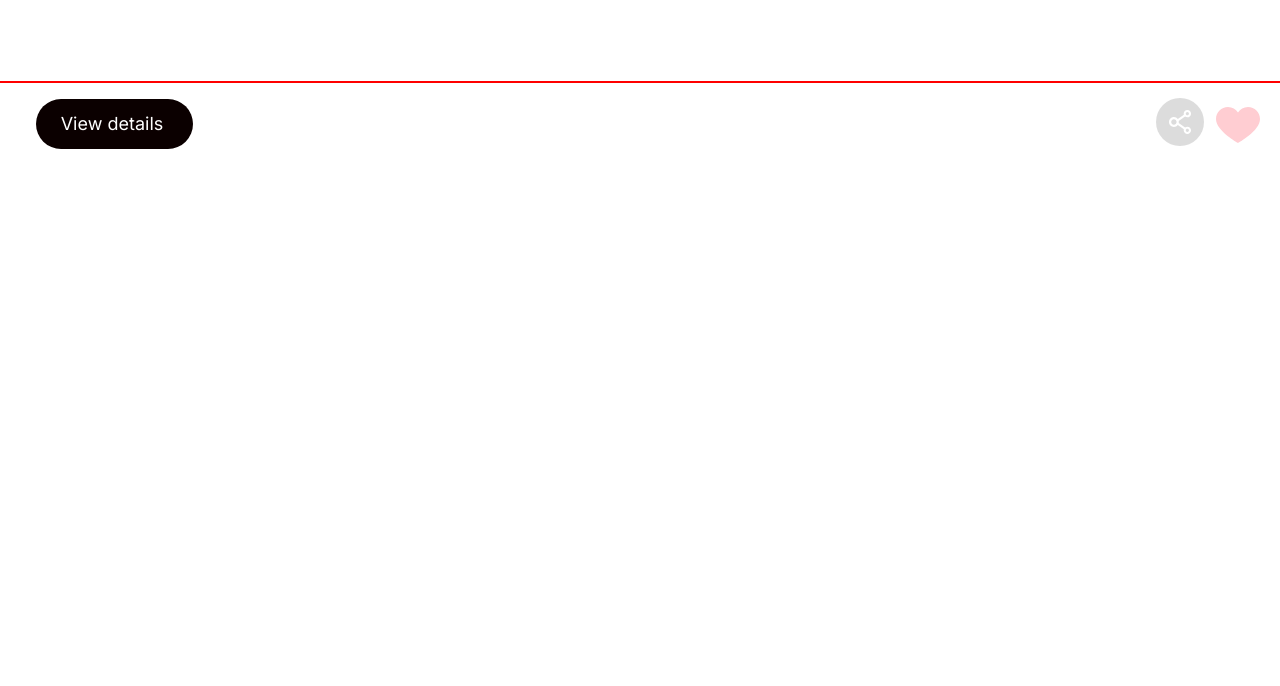
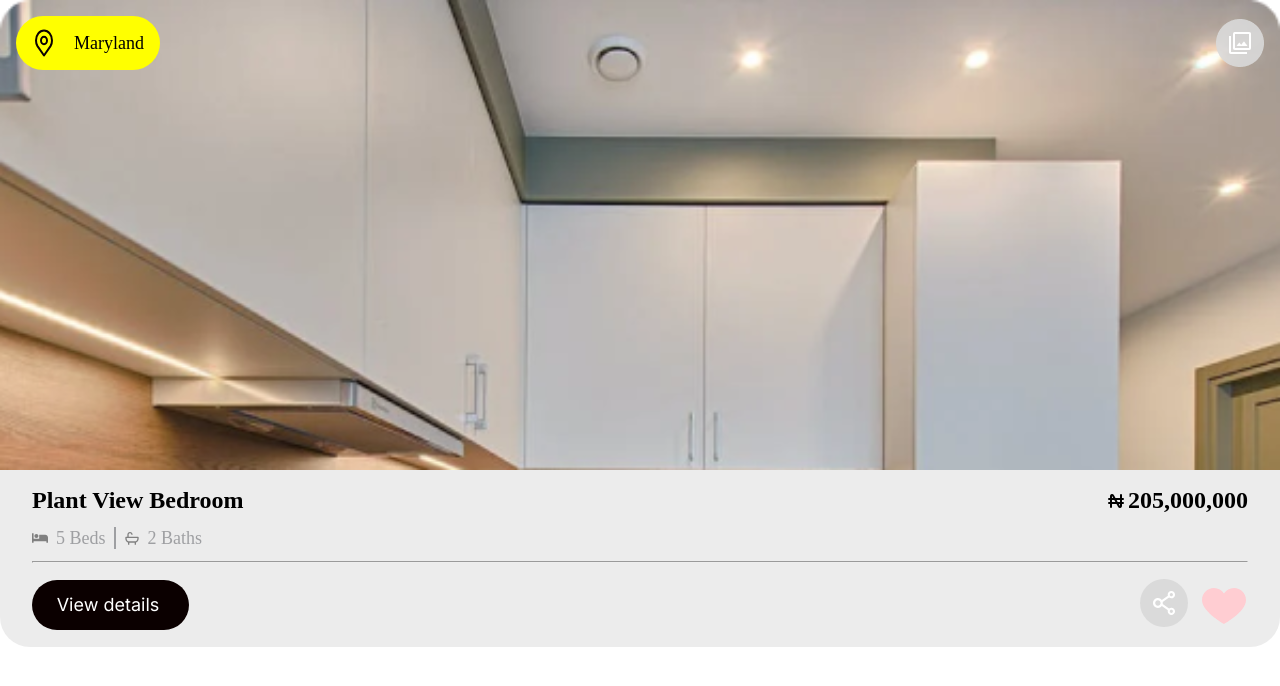
Before and after one commit to smartprincipal/EasyRentt, a React (Create React App) app: page / in a window 1280 px wide. Shown: the top 686 px of the page. Built offline with nearby package versions, Linux system fonts and the light colour scheme.

Commit message:
Restructured the CatalogueCard

```diff
--- a/src/Components/CatalogueCard/CatalogueCard.css
+++ b/src/Components/CatalogueCard/CatalogueCard.css
@@ -1,11 +1,116 @@
-.catalogueCard{
- height: 690px;
-width: 599px;
-border-radius: 30px;
-background-color: rgba(217, 217, 217, 0.5);
-border: 2px solid red;
+ .catalogueCard{
+    height: 50rem;
+    width: 599px;
+    border-radius: 30px;
+    background-color: rgba(217, 217, 217, 0.5);
+    font-family: 'Inter';
+    border: 1px solid black;
 }
-.catalogueImg{
+
+.catcardmaindiv{
+    background-image: url('../../Assets/Victoria.png');
+    background-repeat: no-repeat;
+    background-size: cover;
+    background-blend-mode: darken;
+    display: flex;
+    justify-content: space-between;
+    align-items: center;
+    padding: 1rem 1rem 25rem 1rem;
+}
+
+/* .catcardmaindiv:hover{
+    transform: scale(1.10);
+} */
+
+.catlocationdiv{
+    display: flex;
+    justify-content: space-between;
+    align-items: center;
+    background-color: yellow;
+    border-radius: 30px;
+    padding: 0.75rem 1rem;
+    min-width: 9rem;
+}
+
+.catlocationdiv p{
+    font-weight: 500;
+    font-size: 18px;
+    line-height: 22px;
+    text-align: center;
+
+}
+
+.catcardfooterdiv{
+    background: rgba(217, 217, 217, 0.5);
+    border-radius:  0px 0px 30px 30px;
+    padding: 1rem 2rem;
+}
+
+.catcardsubdiv1{
+    display: flex;
+    justify-content: space-between;
+    align-items: center;
+
+}
+.catcardsubdiv1 p{
+    font-style: normal;
+    font-weight: 600;
+    font-size: 24px;
+    line-height: 29px;
+    /* text-align: center; */
+    display: flex;
+    align-items: center;
+}
+
+.catcardsubdiv2, .bed-div, .bath-div{
+    display: flex;
+    align-items: center;
+}
+
+.catcardsubdiv2{
+    justify-content: flex-start;
+    padding: 0.75rem 0;
+}
+
+.bed-div{
+    justify-content: space-evenly;
+    border-right: 1px solid rgba(125, 127, 131, 0.7);
+}
+
+.bath-div{
+    justify-content: space-evenly;
+    border-left: 1px solid rgba(125, 127, 131, 0.7);
+    padding-left: 0.5rem;
+}
+
+.bed-div p, .bath-div p{
+    font-style: normal;
+    font-weight: 500;
+    font-size: 18px;
+    line-height: 22px;
+    color: rgba(125, 127, 131, 0.7);
+    padding: 0 0.5rem;
+}
+
+.catcardsubdiv3{
+    display: flex;
+    justify-content: space-between;
+    align-items: center;
+    padding-top: 1rem;
+}
+
+.sharelikediv{
+    display: flex ;
+    justify-content: space-evenly;
+    align-items: center;
+}
+
+.like-div{
+    margin-left: 0.75rem;
+}
+
+
+/*.catalogueImg{
  border-radius: 15px 15px 0px 0px;
 width: 599px;
 height: 500px;
@@ -17,7 +122,7 @@ height: 500px;
 }
 .subCardContent1{
  display: flex;
- /* gap: 100px; */
+ gap: 100px;
  justify-content: space-between;
  padding-right: 36px;
  padding-left: 18px;
@@ -65,7 +170,7 @@ text-align: center;
 .viewSectionIcon{
  display: flex;
  gap: 10px;
-}
+} */
 
 
 /* Strictly for Share button toggle */
--- a/src/Components/CatalogueCard/CatalogueCard.jsx
+++ b/src/Components/CatalogueCard/CatalogueCard.jsx
@@ -1,11 +1,18 @@
 import { useState } from 'react';
 import './CatalogueCard.css'
 import Button from '../Button/Button'
+import locateIcon from '../../Assets/location-icon.svg'
+import imgtab from '../../Assets/imgtab.png'
+import Victoria from '../../Assets/Victoria.png';
 import ShareIcon from '../../Assets/shareIcon.svg'
 import Likebutton from "../Button/LikeButton/Likebutton";
 import {EmailShareButton, FacebookShareButton,  TwitterShareButton, WhatsappShareButton, EmailIcon, FacebookIcon, TwitterIcon, WhatsappIcon,} from "react-share";
 import FavouriteIcon from '../../Assets/favouriteIcon.svg';
 import { FaTimesCircle } from 'react-icons/fa';
+import { TbCurrencyNaira } from 'react-icons/tb';
+import { FaBed } from 'react-icons/fa';
+import { BiBath } from 'react-icons/bi';
+
 
 const CatalogueCard = (props) => {
 
@@ -24,7 +31,7 @@ const CatalogueCard = (props) => {
     border: "none"
   };
 
-   // Usestate for Share button
+   //Usestate for Share button
    const [shareToggle, setShareToggle] = useState(false)
 
    const handleShareToggle = () => {
@@ -34,10 +41,69 @@ const CatalogueCard = (props) => {
   const sharedUrl = 'www.google.com';
 
   const timesButtonStyle = { fontSize: "3rem", cursor: 'pointer' };
+  const bedBathIcon = { color: "grey"}
 
   return (
     <div classname='catalogueCard'>
-     <img src={props.catalogueImg} alt="" classname='catalogueImg'/>
+      <div className='catcardmaindiv'>
+        <div className='catlocationdiv'>
+          <img src={locateIcon} alt="location"/>
+            <p>Maryland</p>
+        </div>
+        <img src={imgtab} alt="imgtab"  />
+      </div>
+      <div className='catcardfooterdiv'>
+          <div className='catcardsubdiv1'>
+              <p>Plant View  Bedroom</p>
+              <p><TbCurrencyNaira />205,000,000</p>
+          </div>
+          <div className='catcardsubdiv2'>
+              <div className='bed-div'>
+                  <FaBed style={bedBathIcon}/>
+                  <p>5 Beds</p>
+              </div>
+              <div className='bath-div'>
+                  <BiBath style={bedBathIcon}/>
+                  <p>2 Baths</p>
+              </div>
+          </div>
+          <hr />
+          <div className='catcardsubdiv3'>
+              <Button style={viewBlack} text={"View details"}/>
+              <div className='sharelikediv'>
+                  <div onClick={handleShareToggle}>
+                    {shareToggle ? <FaTimesCircle style={timesButtonStyle}/> :  <img src={ShareIcon} className='shareimg' alt="share-icon" />}
+                  </div>
+                  <div className='like-div'>
+                    <Likebutton  />
+                  </div>
+                  <div className={shareToggle ? 'shareactive' : 'shareinactive' }>
+                      <div className='shareicon'>
+                        <FacebookShareButton url={sharedUrl}>
+                          <FacebookIcon size={45} round={true} />
+                        </FacebookShareButton>
+                      </div>
+                      <div className='shareicon'>
+                        <EmailShareButton url={sharedUrl}>
+                          <EmailIcon size={45} round={true} />
+                        </EmailShareButton>
+                      </div>
+                      <div className='shareicon'>
+                        <TwitterShareButton url={sharedUrl}>
+                          <TwitterIcon size={45} round={true} />
+                        </TwitterShareButton>
+                      </div>
+                      <div className='shareicon'>
+                        <WhatsappShareButton url={sharedUrl}>
+                          <WhatsappIcon size={45} round={true} />
+                        </WhatsappShareButton>
+                      </div>
+
+                    </div>
+              </div>
+          </div>
+      </div>
+     {/* <img src={props.catalogueImg} alt="" classname='catalogueImg'/>
      <div className="cardcontent1">
       <div className="subCardContent1">
        <div>
@@ -107,7 +173,7 @@ const CatalogueCard = (props) => {
       </div>
 
 
-     </div>
+     </div> */}
 
     </div>
   )
--- a/src/Components/CatalogueNavbar/CatalogueNavbar.css
+++ b/src/Components/CatalogueNavbar/CatalogueNavbar.css
@@ -29,7 +29,9 @@
 }
 
 #demo-simple-select{
-    border: 2px solid;
+    /* border: 1px solid; */
+    border-radius: 10px;
+    text-align: center;
     /* z-index: -1; */
 }
 
--- a/src/Components/CatalogueNavbar/CatalogueNavbar.jsx
+++ b/src/Components/CatalogueNavbar/CatalogueNavbar.jsx
@@ -4,6 +4,7 @@ import NavBar from '../NavBar/NavBar';
 import { Select, FormControl, MenuItem, InputLabel } from '@mui/material';
 import Searchbar from '../Searchbar/Searchbar';
 import searchicon from '../../Assets/search-icon2.svg';
+import { TbCurrencyNaira } from 'react-icons/tb';
 
 const CatalogueNavbar = () => {
   return (
@@ -11,16 +12,15 @@ const CatalogueNavbar = () => {
         <div className='navcontainer'>
             <NavBar />
         </div>
-
         <div className='filtercontainer'>
             <div>
                  <FormControl className='selectfilter'>
                     <InputLabel id="demo-simple-select-label">Price</InputLabel>
                     <Select id="demo-simple-select"  label="Price">
-                        <MenuItem value='1'>#250,000 - 500,000</MenuItem>
-                        <MenuItem value='2'>#500,000 - 1,000,000</MenuItem>
-                        <MenuItem value='3'>#1,000,000 - 5,000,000</MenuItem>
-                        <MenuItem value='4'>#5,000,000 - 10,000,000</MenuItem>
+                        <MenuItem value='1'><TbCurrencyNaira />250,000 - 500,000</MenuItem>
+                        <MenuItem value='2'><TbCurrencyNaira />500,000 - 1,000,000</MenuItem>
+                        <MenuItem value='3'><TbCurrencyNaira />1,000,000 - 5,000,000</MenuItem>
+                        <MenuItem value='4'><TbCurrencyNaira />5,000,000 - 10,000,000</MenuItem>
                     </Select>
                 </FormControl>
             </div>
```
Also changed, not shown: src/Assets/imgtab.png (added), src/Assets/location-icon.svg (added).
